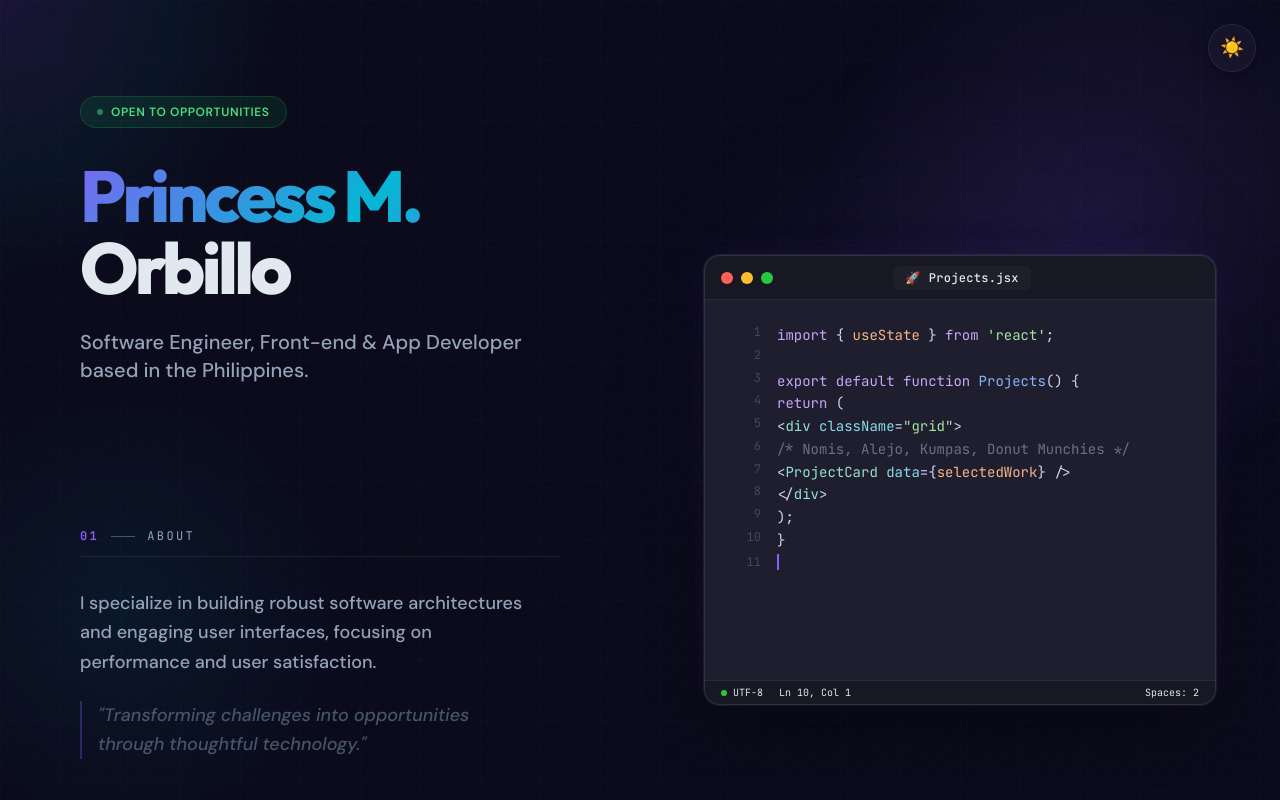
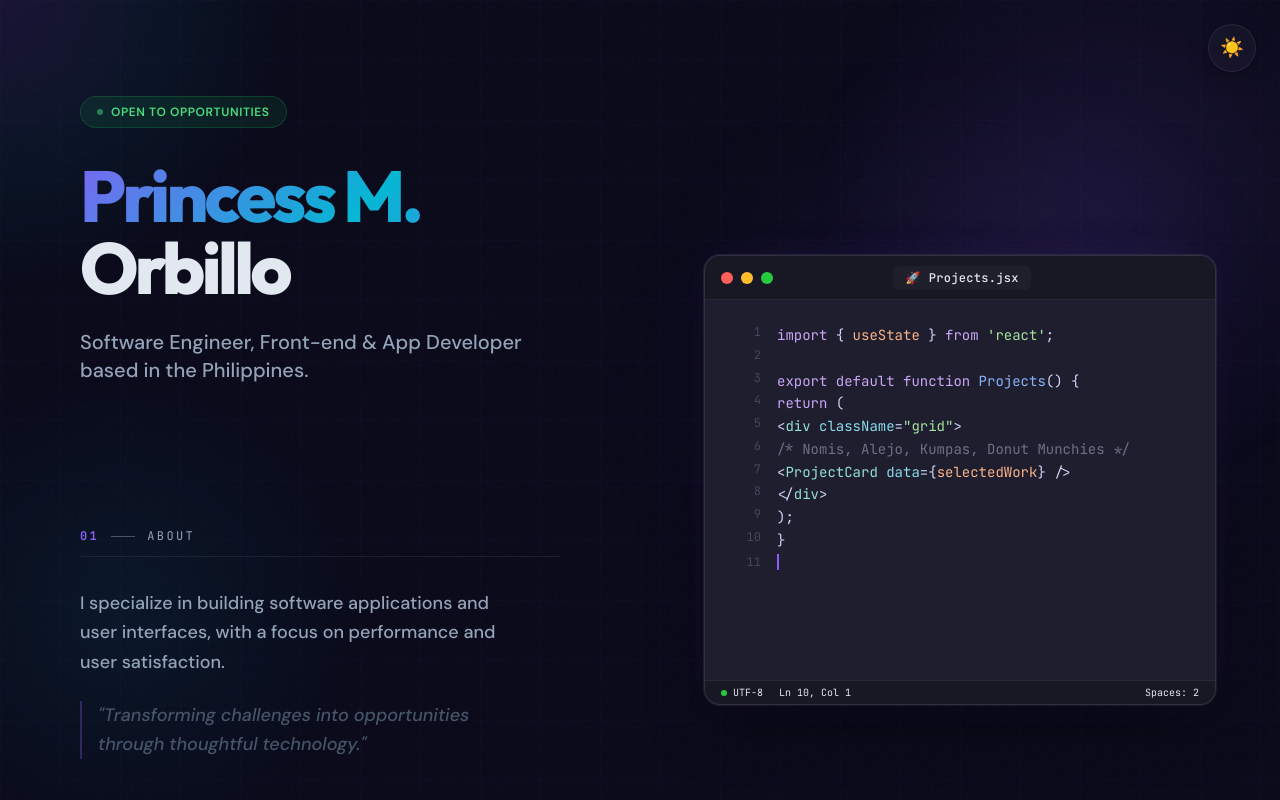
Before and after one commit to princessorbillo/web-portfolio, a React (Vite) app: page / in a window 1280 px wide. Shown: the top 800 px of the page. Built offline with nearby package versions, Linux system fonts and the light colour scheme.

Commit message:
content: simplify about section text to remove jargon

```diff
--- a/src/App.jsx
+++ b/src/App.jsx
@@ -292,7 +292,7 @@ function App() {
             About
           </h2>
           <div className="text-lg leading-relaxed max-w-md space-y-6 text-secondary font-medium">
-            <p className="group-hover:text-primary transition-colors duration-500">I specialize in building robust software architectures and engaging user interfaces, focusing on performance and user satisfaction.</p>
+            <p className="group-hover:text-primary transition-colors duration-500">I specialize in building software applications and user interfaces, with a focus on performance and user satisfaction.</p>
             <p className="text-muted italic border-l-2 border-accent/30 pl-4">"Transforming challenges into opportunities through thoughtful technology."</p>
           </div>
         </motion.section>
```
